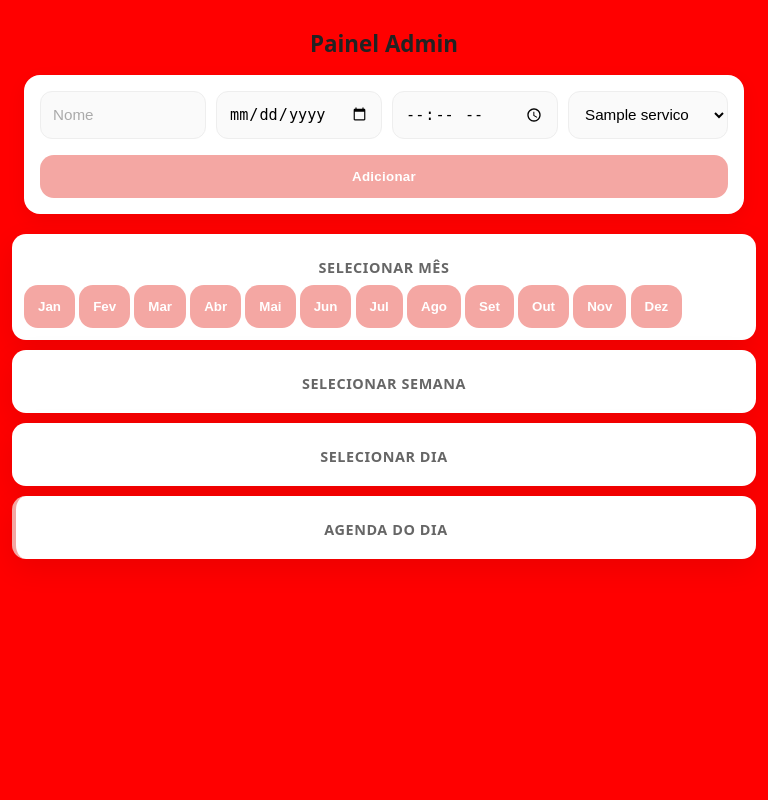
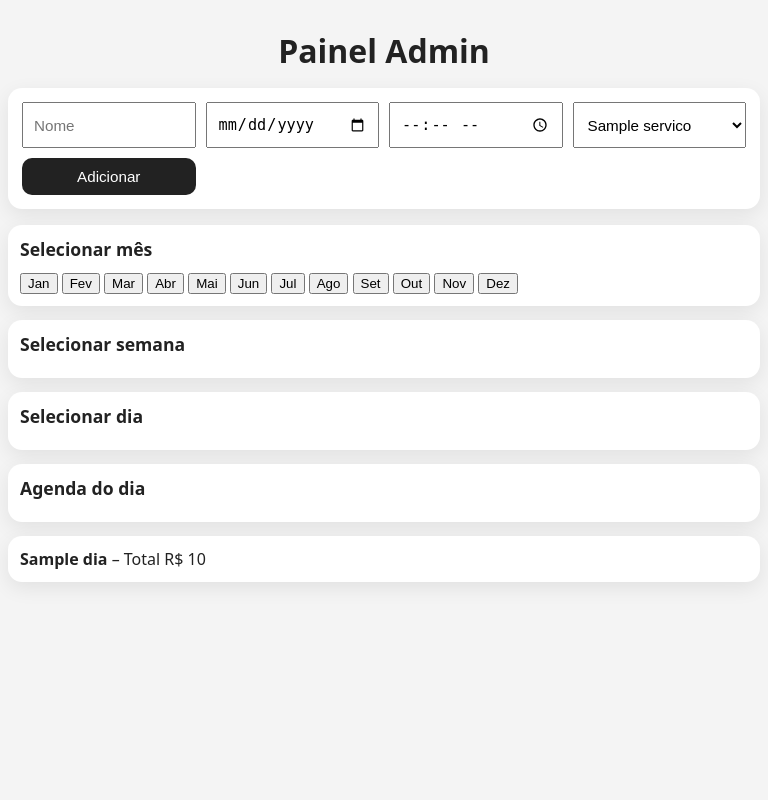
Before and after one commit to wessil170/agenda-nails-api, a FastAPI app: template templates/admin.html in a window 768 px wide. Run offline with FastAPI, Linux system fonts and the light colour scheme; the template is opened without the code that fills it: most values are stand-ins (such as "Sample title", 1, 10 or a date in 2020).

Commit message:
teste css admin mobile

```diff
--- a/static/style.css
+++ b/static/style.css
@@ -1,177 +1,24 @@
 /* ==========================
-   BASE
+   RESET BÁSICO
    ========================== */
-body {
-  background: #fff6f6;
-  color: #222;
-  font-family: system-ui, -apple-system, BlinkMacSystemFont, sans-serif;
+
+* {
+  box-sizing: border-box;
 }
 
-h1 {
-  text-align: center;
-  font-size: 1.4rem;
-  margin: 16px 0;
+body {
+  margin: 0;
+  font-family: system-ui, -apple-system, BlinkMacSystemFont, "Segoe UI",
+    Roboto, Helvetica, Arial, sans-serif;
+  background: #f7f7f7;
+  color: #222;
 }
 
-.section-title {
-  font-size: 0.9rem;
-  font-weight: 600;
-  color: #666;
-  margin-bottom: 8px;
-  text-transform: uppercase;
-  letter-spacing: .04em;
-}
-
-/* ==========================
-   CARDS
-   ========================== */
-.admin-form,
-.month-selector,
-.week-selector,
-.day-selector,
-.day-agenda {
-  background: #fff;
-  border-radius: 14px;
-  padding: 16px;
-  margin: 0 12px 16px;
-  box-shadow: 0 10px 30px rgba(0,0,0,.08);
-}
-
-/* ==========================
-   FORMULÁRIO ADMIN
-   ========================== */
-
-.admin-form {
-  background: #fff;
-  border-radius: 16px;
-  padding: 16px;
-  margin: 0 12px 20px;
-  box-shadow: 0 6px 20px rgba(0,0,0,.06);
-}
-
-.admin-form input,
-.admin-form select {
-  background: #fafafa;
-  border: 1px solid #eee;
-  border-radius: 12px;
-  padding: 12px;
-  font-size: 0.95rem;
-}
-
-.admin-form input::placeholder {
-  color: #aaa;
-}
-
-.admin-form input:focus,
-.admin-form select:focus {
-  outline: none;
-  border-color: #f4a7a3;
-  background: #fff;
-}
-
-/* Botão como ação secundária */
-.admin-form button {
-  margin-top: 6px;
-  background: #f4a7a3;
-  color: #fff;
-  border: none;
-  padding: 14px;
-  border-radius: 14px;
-  font-weight: 600;
-  letter-spacing: .02em;
-}
-
-.admin-form button:hover {
-  background: #e98985;
-}
-
-/* Mobile-first sempre empilhado */
-.admin-form {
-  display: flex;
-  flex-direction: column;
-  gap: 10px;
-}
-
-/* Desktop: organiza sem poluir */
-@media (min-width: 700px) {
-  .admin-form {
-    flex-direction: row;
-    flex-wrap: wrap;
-  }
-
-  .admin-form input,
-  .admin-form select {
-    flex: 1;
-    min-width: 140px;
-  }
-
-  .admin-form button {
-    flex: 1 100%;
-  }
-}
-
-/* ==========================
-   BOTÕES NAVEGAÇÃO
-   ========================== */
-.month-btn,
-.week-btn,
-.day-btn {
-  background: #f4a7a3;
-  color: #fff;
-  border: none;
-  padding: 14px;
-  border-radius: 14px;
-  font-weight: 600;
-  cursor: pointer;
-  transition: .2s;
-}
-
-.month-btn:hover,
-.week-btn:hover,
-.day-btn:hover {
-  background: #e98985;
-}
-
-.month-btn.active,
-.week-btn.active,
-.day-btn.active {
-  background: #111;
-}
-
-/* ==========================
-   AGENDA DO DIA
-   ========================== */
-.day-agenda {
-  border-left: 4px solid #f4a7a3;
-}
-
-.agenda-day {
-  background: #fafafa;
-  border-radius: 12px;
-  padding: 12px;
-}
-
-/* ==========================
-   BOTÃO CANCELAR
-   ========================== */
-.btn-cancelar {
-  width: 44px;
-  height: 44px;
-  border-radius: 50%;
-  background: #f4a7a3;
-  color: #fff;
-  border: none;
-  font-weight: bold;
-  cursor: pointer;
-}
-.admin-old-content {
-  display: none !important;
-}
 /* ==========================
    CLIENTE – BASE
    ========================== */
 
-.client-page {
+body.client-page {
   background: #fff6f6;
   min-height: 100vh;
   padding: 16px;
@@ -184,24 +31,17 @@ h1 {
   font-weight: 600;
 }
 
-/* ==========================
-   CLIENTE – CARD
-   ========================== */
-
 .client-card {
   background: #fff;
   border-radius: 18px;
   padding: 18px;
-  margin-bottom: 16px;
-  box-shadow: 0 10px 30px rgba(0,0,0,.08);
+  max-width: 420px;
+  margin: 0 auto;
+  box-shadow: 0 10px 30px rgba(0, 0, 0, 0.08);
 }
 
-/* ==========================
-   CLIENTE – CAMPOS
-   ========================== */
-
-.client-card select,
-.client-card input {
+.client-card input,
+.client-card select {
   width: 100%;
   padding: 14px;
   border-radius: 14px;
@@ -215,10 +55,6 @@ h1 {
   outline: none;
   border-color: #f4a7a3;
 }
-
-/* ==========================
-   CLIENTE – BOTÕES
-   ========================== */
 
 .client-btn {
   width: 100%;
@@ -235,138 +71,133 @@ h1 {
 .client-btn:hover {
   background: #e98985;
 }
+
 /* ==========================
-   ADMIN – MOBILE MAIS LARGO
+   ADMIN – BASE
    ========================== */
 
-/* mobile */
-@media (max-width: 768px) {
-  body.admin-page {
-    padding: 6px;
-  }
+body.admin-page {
+  min-height: 100vh;
+  background: #f4f4f4;
+}
 
-  body.admin-page .admin-container,
-  body.admin-page section,
-  body.admin-page .client-card {
-    max-width: 100%;
-    margin: 0;
-  }
+.admin-wrapper {
+  min-height: 100vh;
+  display: flex;
+  flex-direction: column;
+  padding: 12px;
+}
 
-  body.admin-page h1,
-  body.admin-page h2 {
-    text-align: center;
-  }
+.admin-wrapper h1 {
+  text-align: center;
+  margin-bottom: 16px;
 }
+
 /* ==========================
-   ADMIN – MOBILE OCUPAR MAIS TELA
+   ADMIN – FORMULÁRIO
+   ========================== */
+
+.admin-wrapper form {
+  background: #fff;
+  padding: 14px;
+  border-radius: 14px;
+  margin-bottom: 16px;
+  box-shadow: 0 6px 20px rgba(0, 0, 0, 0.08);
+
+  display: grid;
+  grid-template-columns: repeat(auto-fit, minmax(140px, 1fr));
+  gap: 10px;
+}
+
+.admin-wrapper form input,
+.admin-wrapper form select,
+.admin-wrapper form button {
+  padding: 10px;
+  font-size: 0.95rem;
+}
+
+.admin-wrapper form button {
+  background: #222;
+  color: #fff;
+  border: none;
+  border-radius: 10px;
+  cursor: pointer;
+}
+
+/* ==========================
+   ADMIN – SEÇÕES / LISTA
+   ========================== */
+
+.admin-wrapper section {
+  background: #fff;
+  padding: 14px;
+  border-radius: 14px;
+  margin-bottom: 14px;
+  box-shadow: 0 6px 20px rgba(0, 0, 0, 0.08);
+}
+
+.admin-wrapper h2 {
+  margin: 0 0 10px 0;
+  font-size: 1.1rem;
+}
+
+.admin-wrapper h3 {
+  margin: 10px 0 6px 0;
+  font-size: 0.95rem;
+  font-weight: 600;
+}
+
+/* ==========================
+   ADMIN – AGENDA
+   ========================== */
+
+.admin-wrapper ul {
+  list-style: none;
+  padding: 0;
+  margin: 0;
+}
+
+.admin-wrapper li {
+  display: flex;
+  justify-content: space-between;
+  align-items: center;
+
+  padding: 12px;
+  margin-bottom: 8px;
+
+  background: #fafafa;
+  border-radius: 12px;
+  box-shadow: 0 4px 12px rgba(0, 0, 0, 0.05);
+
+  font-size: 0.95rem;
+}
+
+/* botão cancelar */
+.admin-wrapper li button {
+  min-width: 42px;
+  min-height: 42px;
+  border-radius: 50%;
+  border: none;
+  background: #ff5b5b;
+  color: #fff;
+  font-size: 1rem;
+  cursor: pointer;
+}
+
+/* ==========================
+   ADMIN – MOBILE (AJUSTE FINO)
    ========================== */
 
 @media (max-width: 768px) {
-
-  /* cards mais presentes */
-  body.admin-page section {
-    padding: 14px;
-    margin-bottom: 12px;
+  .admin-wrapper {
+    padding: 8px;
   }
 
-  /* agenda do dia mais destacada */
-  body.admin-page .agenda-dia,
-  body.admin-page .agenda-container {
-    min-height: 45vh;
-    display: flex;
-    flex-direction: column;
-    justify-content: flex-start;
+  .admin-wrapper section {
+    padding: 12px;
   }
 
-  /* lista da agenda ocupa mais espaço */
-  body.admin-page ul {
-    margin-top: 10px;
-  }
-
-  body.admin-page li {
-    display: flex;
-    align-items: center;
-    justify-content: space-between;
-    padding: 12px 10px;
-    margin-bottom: 8px;
-    border-radius: 14px;
-    background: #fff;
-    box-shadow: 0 6px 18px rgba(0,0,0,.06);
-    font-size: 0.95rem;
-  }
-
-  /* botão cancelar maior e mais clicável */
-  body.admin-page button.btn-cancelar,
-  body.admin-page li button {
-    width: 42px;
-    height: 42px;
-    border-radius: 50%;
+  .admin-wrapper li {
     font-size: 1rem;
   }
-
-  /* reduz espaço vazio exagerado */
-  body.admin-page h2,
-  body.admin-page h3 {
-    margin-bottom: 8px;
-  }
 }
-/* ==========================
-   ADMIN – MOBILE OCUPAR A TELA
-   ========================== */
-
-@media (max-width: 768px) {
-
-  /* remove sensação de layout pequeno */
-  body.admin-page {
-    padding: 4px;
-  }
-
-  /* cada seção ocupa mais espaço */
-  body.admin-page section {
-    padding: 12px;
-    margin-bottom: 10px;
-  }
-
-  /* lista ocupa a tela */
-  body.admin-page ul {
-    margin: 0;
-    padding: 0;
-  }
-
-  body.admin-page li {
-    list-style: none;
-    padding: 14px;
-    margin-bottom: 10px;
-    border-radius: 14px;
-    background: #ffffff;
-    box-shadow: 0 8px 20px rgba(0,0,0,0.08);
-
-    display: flex;
-    justify-content: space-between;
-    align-items: center;
-
-    font-size: 1rem;
-  }
-
-  /* botão cancelar GRANDE (touch) */
-  body.admin-page li button {
-    min-width: 44px;
-    min-height: 44px;
-    border-radius: 50%;
-    font-size: 1.1rem;
-  }
-
-  /* reduz espaço morto dos títulos */
-  body.admin-page h2 {
-    margin-bottom: 8px;
-  }
-
-  body.admin-page h3 {
-    margin-bottom: 6px;
-  }
-}
-@media (max-width: 768px) {
-  body.admin-page {
-    background: red !important;
-  }
-}
--- a/templates/admin.html
+++ b/templates/admin.html
@@ -6,6 +6,7 @@
   <link rel="stylesheet" href="/static/style.css">
 </head>
 <body class="admin-page">
+<div class="admin-wrapper">
 
 <h1>Painel Admin</h1>
 
@@ -254,5 +255,6 @@ monthButtons.forEach(btn => {
 });
 </script>
 
+</div>
 </body>
 </html>
```
